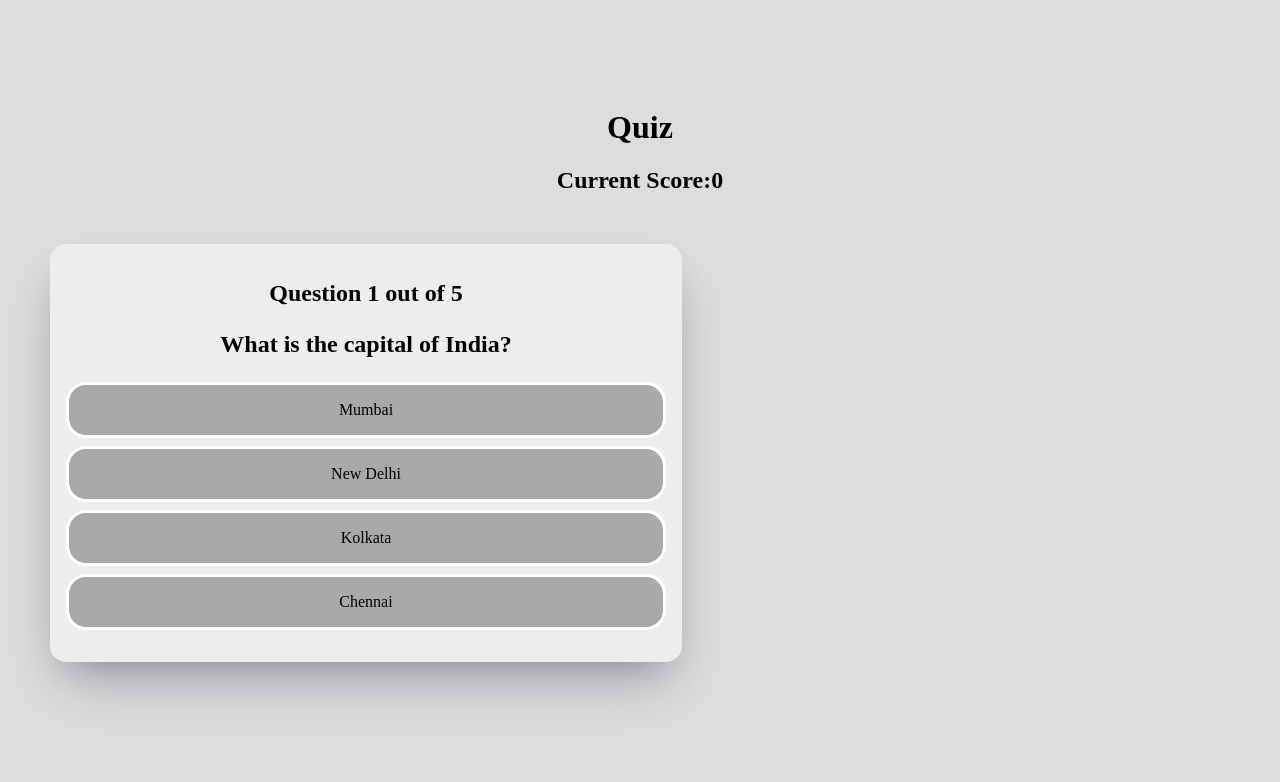
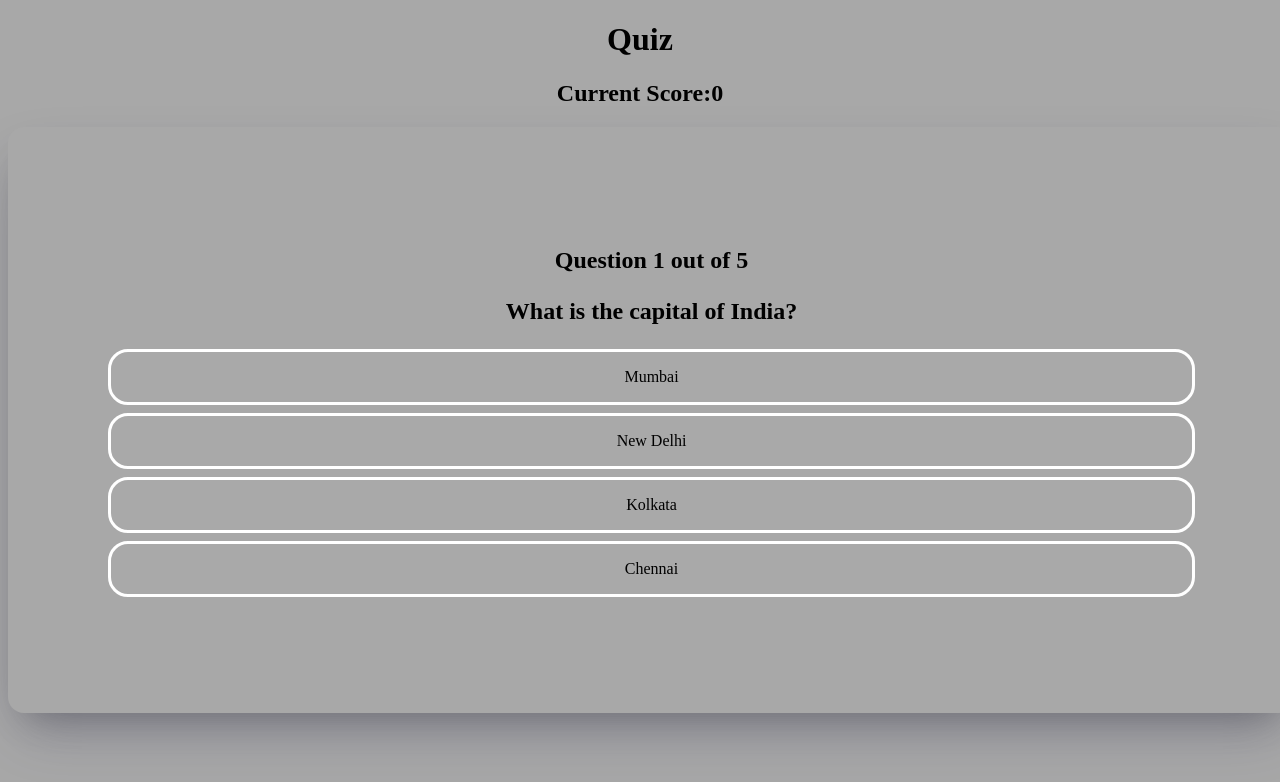
Before and after one commit to Devadharshini33/Quiz-App, a React (Create React App) app: page / in a window 1280 px wide. Shown: the top 782 px of the page. Built offline with nearby package versions, Linux system fonts and the light colour scheme.

Commit message:
Update style.css

```diff
--- a/public/style.css
+++ b/public/style.css
@@ -1,27 +1,26 @@
-body {
+.App{
     text-align: center;
-    background-color: rgb(221, 221, 221);
-    margin: 0;
-    padding: 0;
-    height: 100vh;
-    display: flex;
-    flex-direction: column;
-    justify-content: center;
+
 }
+body{
+    background-color: rgb(168, 168, 168);
+}
+.question-card {
+    background-color: rgb(168, 168, 168);
 
-.App {
-    margin: 0%;
-    flex-grow: 1;
-}
-
-.question-card {
-    background-color: rgb(237, 237, 237);
-    padding: 16px;
+  width: 86%;
+  height: max-content;
+  margin-right: 10px;
+    padding: 100px;
     border-radius: 16px;
     color: rgb(0, 0, 0);
     box-shadow: rgba(50, 50, 93, 0.25) 0px 30px 60px -12px, rgba(0, 0, 0, 0.3) 0px 18px 36px -18px;
-    width: 80%; /* Adjusted width for better appearance on mobile */
-    max-width: 600px; /* Set a maximum width for larger screens */
+   /* Adjusted width for better appearance on mobile */
+}
+.box{
+    background-color: lightgrey;
+    border-radius: 10px;
+    padding: 5px;
 }
 
 .head {
@@ -84,12 +83,3 @@ button:hover {
     box-shadow: 0 8px 12px rgba(0, 0, 0, 0.2);
     transform: translateY(-2px);
 }
-
-/* Media Query for smaller screens */
-@media (min-width: 480px) {
-   .question-card{
-  margin-top:50px;
-       margin-bottom:50px;
-       margin-left:50px;
-       margin-right:50px;
-}
```
